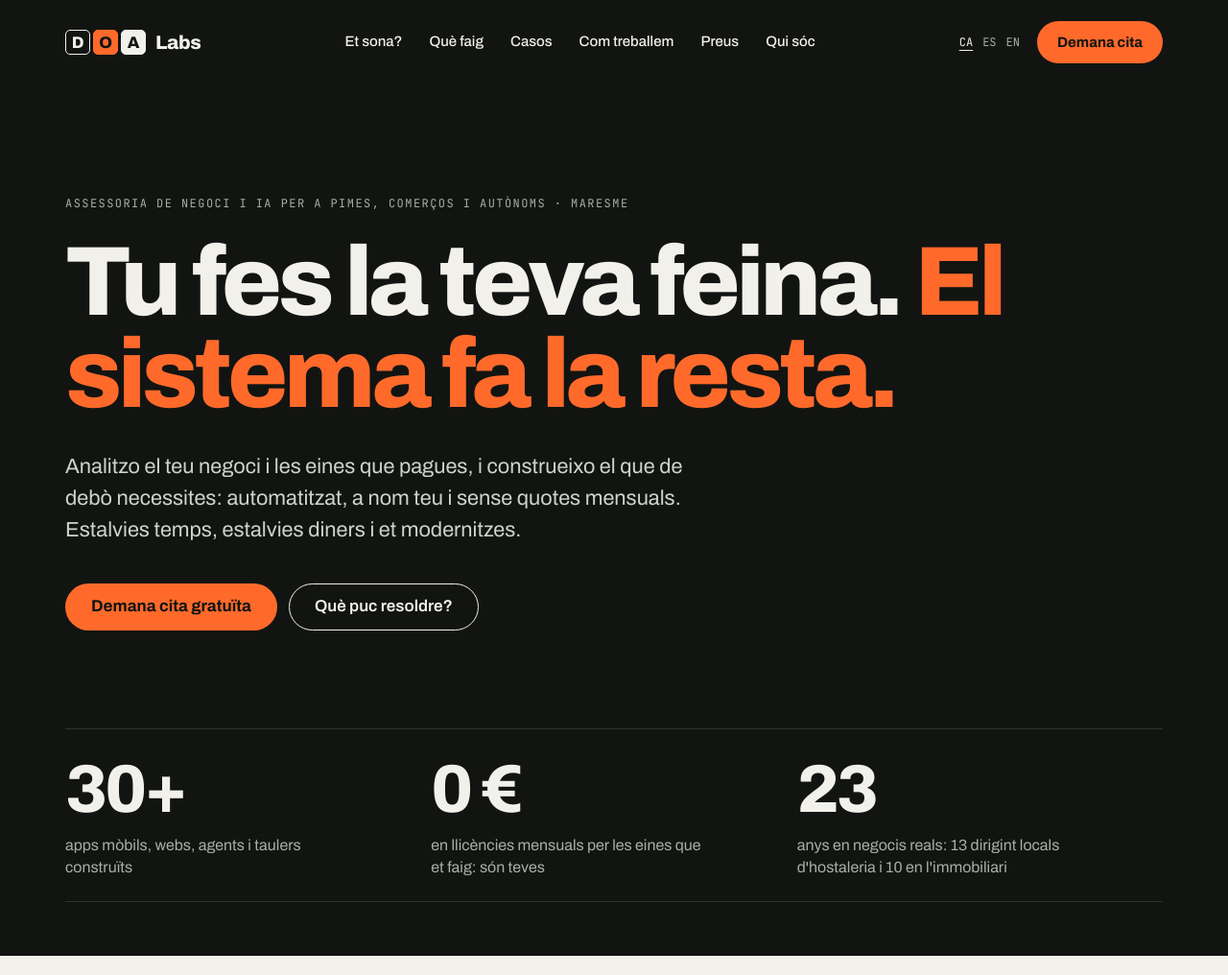
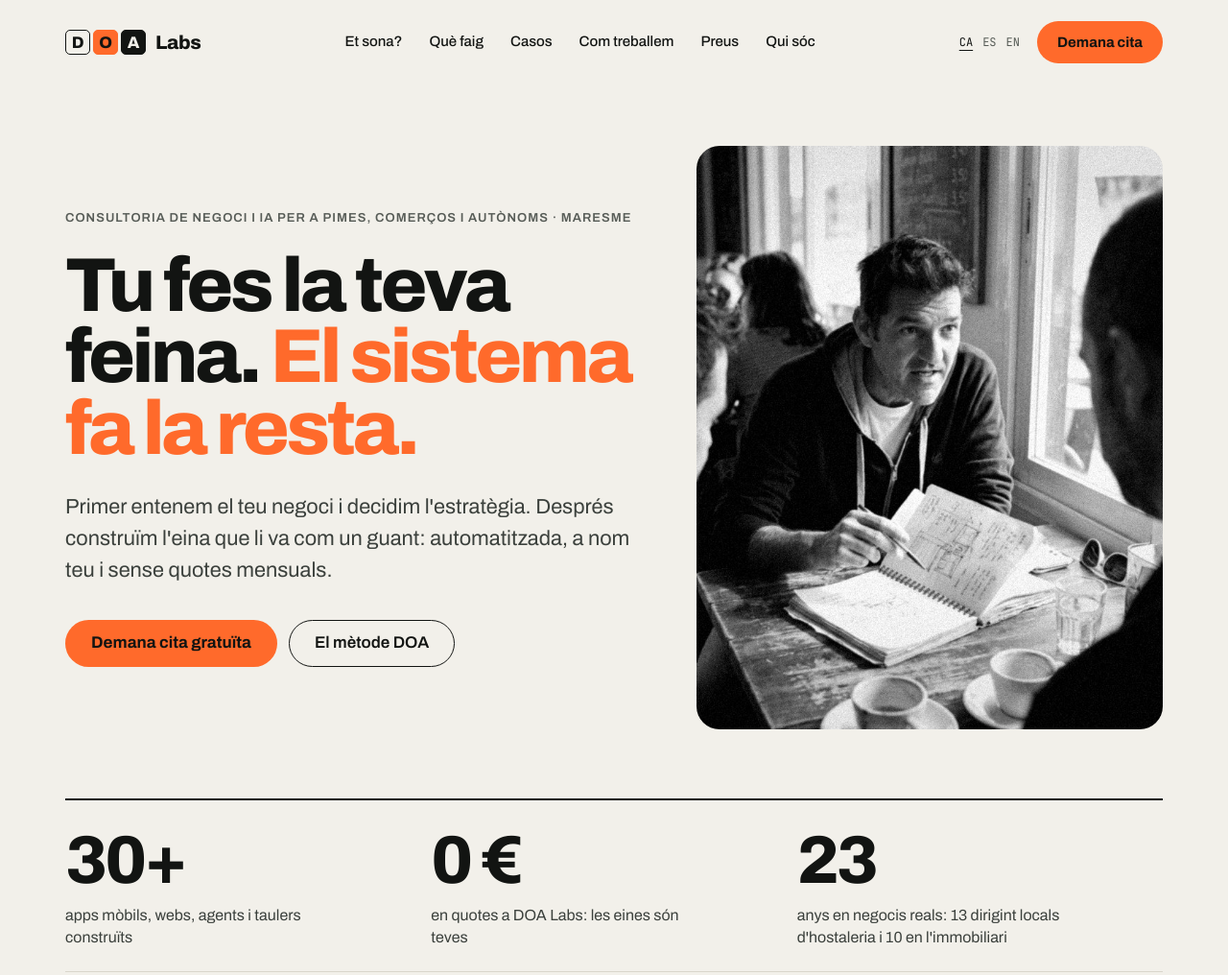
Before and after one commit to doalabs/website, a plain HTML site: page index.html in a window 1280 px wide. Shown: the top 1016 px of the page at 96% size. Drawn offline with Linux system fonts and the light colour scheme.

Commit message:
Light top on home and method page, hero photo, 'Així treballem' photo strip, softer labels
Co-Authored-By: Claude Opus 5.5 <noreply@anthropic.com>
Claude-Session: https://claude.ai/code/session_016q8vSYpw5PmLPt5F3fnn3k

```diff
--- a/assets/styles.css
+++ b/assets/styles.css
@@ -39,7 +39,7 @@ a:hover { color: var(--muted); }
 .dark a:hover { color: var(--on-dark-muted); }
 
 /* Type */
-.label { font-family: var(--mono); font-size: 12px; letter-spacing: 0.12em; text-transform: uppercase; color: var(--muted); }
+.label { font-family: var(--sans); font-weight: 600; font-size: 13px; letter-spacing: 0.08em; text-transform: uppercase; color: var(--muted); }
 .dark .label { color: var(--on-dark-muted); }
 h1, h2, h3 { margin: 0; font-weight: 800; }
 .h1 { font-size: clamp(46px, 8vw, 118px); line-height: 0.94; letter-spacing: -0.045em; max-width: 1150px; }
@@ -276,3 +276,22 @@ a.card .mono { margin-top: auto; }
 .photos { display: grid; grid-template-columns: repeat(auto-fit, minmax(min(100%, 340px), 1fr)); gap: 20px; margin-top: 48px; }
 .photo { margin: 0; }
 .photo img { width: 100%; height: auto; aspect-ratio: 3 / 2; object-fit: cover; border-radius: 20px; background: var(--lines); }
+
+/* Light top band (home, method) */
+.top { background: var(--ground); color: var(--ink); }
+.top .langs span { color: var(--muted); }
+.top .lead { color: var(--body-muted); }
+.top .page-head { padding-block: 40px 64px; }
+.hero-split { display: flex; flex-wrap: wrap; align-items: center; gap: 40px 56px; padding-block: clamp(32px, 5vw, 72px) 48px; }
+.hero-text { flex: 1.15 1 480px; }
+.hero-split .h1 { font-size: clamp(44px, 6.2vw, 92px); }
+.hero-split .lead { margin: 28px 0 36px; }
+.hero-photo { flex: 1 1 380px; margin: 0; }
+.hero-photo img { width: 100%; height: auto; aspect-ratio: 4 / 5; object-fit: cover; object-position: 60% center; border-radius: 24px; }
+.top .stats { margin-top: 24px; border-top: 2px solid var(--ink); }
+.top .stat { border-bottom: 1px solid var(--lines); }
+.top .stat span { color: var(--body-muted); }
+.top .stats + * { }
+.top > .wrap { padding-bottom: 8px; }
+.photos-3 { grid-template-columns: repeat(auto-fit, minmax(min(100%, 300px), 1fr)); }
+.photos-3 .photo img { aspect-ratio: 4 / 5; }
--- a/index.html
+++ b/index.html
@@ -20,7 +20,7 @@
 <body>
 <a class="skip" href="#main">Salta al contingut</a>
 
-<div class="dark">
+<div class="top">
   <div class="wrap">
     <header class="site-header">
       <a class="logo" href="/" aria-label="DOA Labs, inici"><span class="mk" aria-hidden="true"><i>D</i><i class="o">O</i><i class="a">A</i></span><span class="lw">Labs</span></a>
@@ -38,20 +38,23 @@
       </div>
     </header>
 
-    <section class="hero" id="main">
-      <div class="label">Assessoria de negoci i IA per a pimes, comerços i autònoms · Maresme</div>
-      <h1 class="h1">Tu fes la teva feina. <span class="accent-text">El sistema fa la resta.</span></h1>
-      <p class="lead">Analitzo el teu negoci i les eines que pagues, i construeixo el que de debò necessites: automatitzat, a nom teu i sense quotes mensuals. Estalvies temps, estalvies diners i et modernitzes.</p>
-      <div class="btns">
-        <a class="btn btn-accent" href="/cita/">Demana cita gratuïta</a>
-        <a class="btn btn-line" href="/#et-sona">Què puc resoldre?</a>
+    <section class="hero hero-split" id="main">
+      <div class="hero-text">
+        <div class="label">Consultoria de negoci i IA per a pimes, comerços i autònoms · Maresme</div>
+        <h1 class="h1">Tu fes la teva feina. <span class="accent-text">El sistema fa la resta.</span></h1>
+        <p class="lead">Primer entenem el teu negoci i decidim l'estratègia. Després construïm l'eina que li va com un guant: automatitzada, a nom teu i sense quotes mensuals.</p>
+        <div class="btns">
+          <a class="btn btn-accent" href="/cita/">Demana cita gratuïta</a>
+          <a class="btn btn-line" href="/metode/">El mètode DOA</a>
+        </div>
       </div>
-      <div class="stats">
+      <figure class="hero-photo"><img src="/assets/photos/cafe-equip.jpg" alt="En Dani explicant un esquema en una llibreta a dos emprenedors en un cafè" width="1264" height="848"></figure>
+    </section>
+    <div class="stats">
         <div class="stat"><b>30+</b><span>apps mòbils, webs, agents i taulers construïts</span></div>
-        <div class="stat"><b>0 €</b><span>en llicències mensuals per les eines que et faig: són teves</span></div>
+        <div class="stat"><b>0 €</b><span>en quotes a DOA Labs: les eines són teves</span></div>
         <div class="stat"><b>23</b><span>anys en negocis reals: 13 dirigint locals d'hostaleria i 10 en l'immobiliari</span></div>
-      </div>
-    </section>
+    </div>
   </div>
 </div>
 
@@ -199,6 +202,16 @@
     </div>
   </section>
 
+  <section class="wrap section">
+    <div class="label">Així treballem</div>
+    <h2 class="h2" style="margin-top:12px">A la taula del teu negoci, no darrere d'una pantalla.</h2>
+    <div class="photos photos-3">
+      <figure class="photo"><img src="/assets/photos/bar-mobil.jpg" alt="En Dani revisant amb la propietària d'un bar una eina al mòbil" width="1264" height="848" loading="lazy"></figure>
+      <figure class="photo"><img src="/assets/photos/llibreta.jpg" alt="Mans dibuixant el procés d'un negoci en una llibreta" width="1264" height="848" loading="lazy"></figure>
+      <figure class="photo"><img src="/assets/photos/cafe-clienta.jpg" alt="En Dani ensenyant un esquema a una clienta en un cafè" width="1264" height="848" loading="lazy"></figure>
+    </div>
+  </section>
+
   <section class="wrap section" id="qui-soc">
     <div class="about">
       <figure><img src="/assets/dani-osacar.jpg" alt="Retrat en blanc i negre del Dani Osacar" width="1000" height="1000" loading="lazy"></figure>
```
Also changed, not shown: metode/index.html (+2 -2 lines), assets/photos/bar-mobil-2.jpg (added), assets/photos/bar-mobil.jpg (added), assets/photos/cafe-clienta.jpg (added), assets/photos/cafe-equip.jpg (added), assets/photos/carrer-1.jpg (added), assets/photos/carrer-2.jpg (added), assets/photos/carrer-3.jpg (added).
